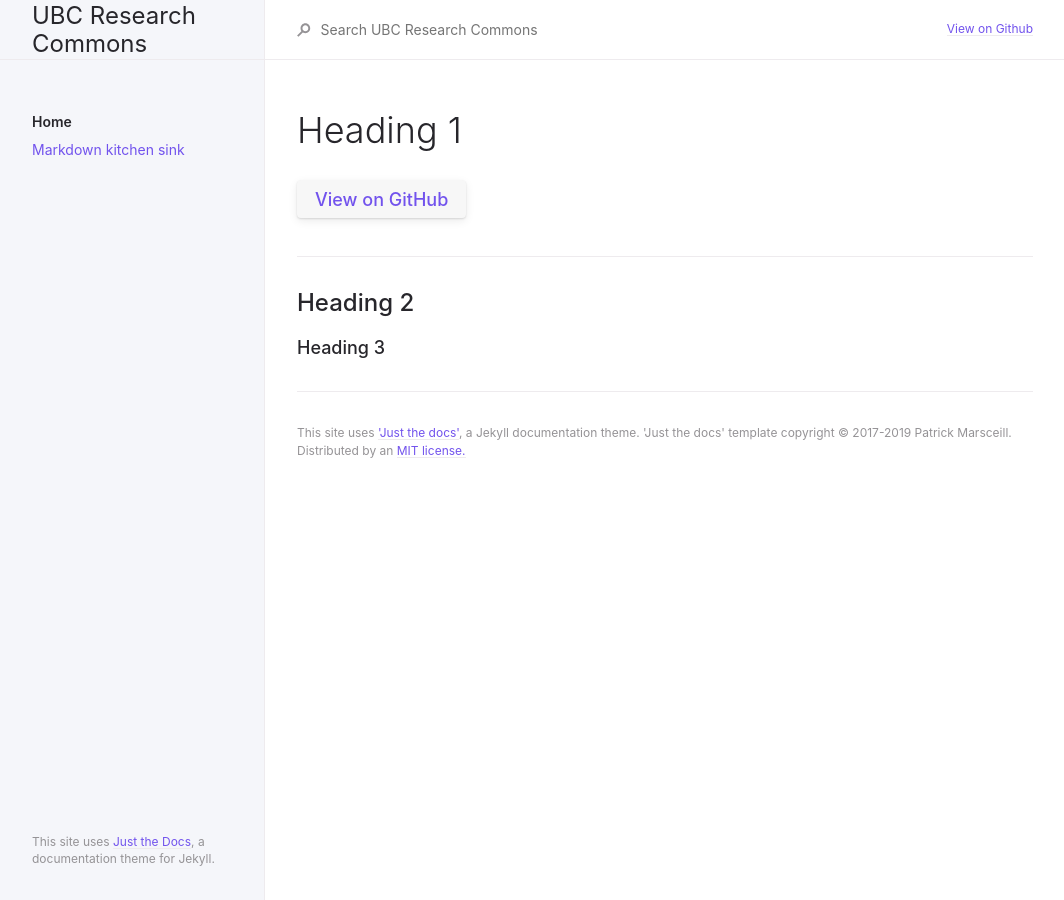
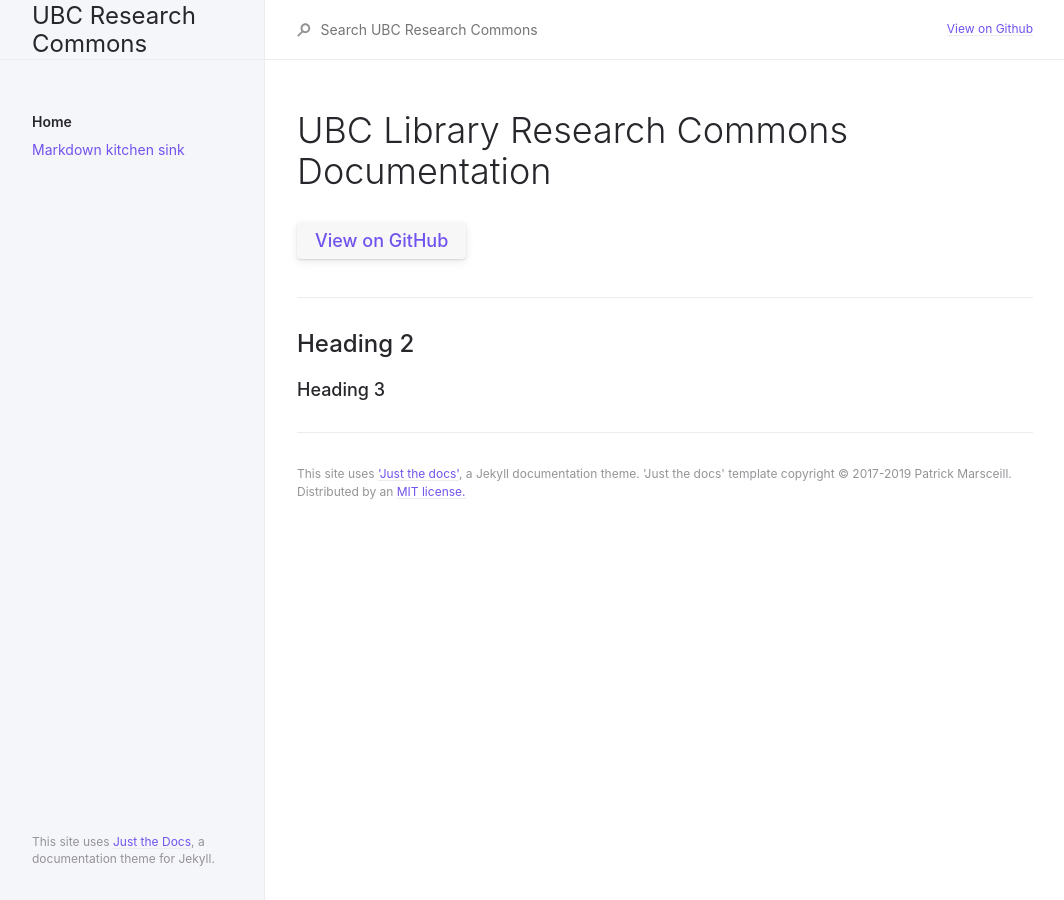
Before and after one commit to sarahblay/rc-docs, a Jekyll site: the page built from index.md, in a window 1280 px wide. Shown: the whole page, without its empty margins (107-1171 px from the left). Built offline with Jekyll 4.4.1, drawn with Linux system fonts in a browser that asks for light colours.

Commit message:
update index.md to test if my workflow is working

```diff
--- a/index.md
+++ b/index.md
@@ -6,7 +6,7 @@ description: "Landing page for UBC Library Research Commons Documentation"
 permalink: /
 ---
 
-# Heading 1
+# UBC Library Research Commons Documentation
 
 [View on GitHub](https://github.com/ubcresearchcommons/rc-docs){: .btn .fs-5 .mb-4 .mb-md-0 }
 
```
